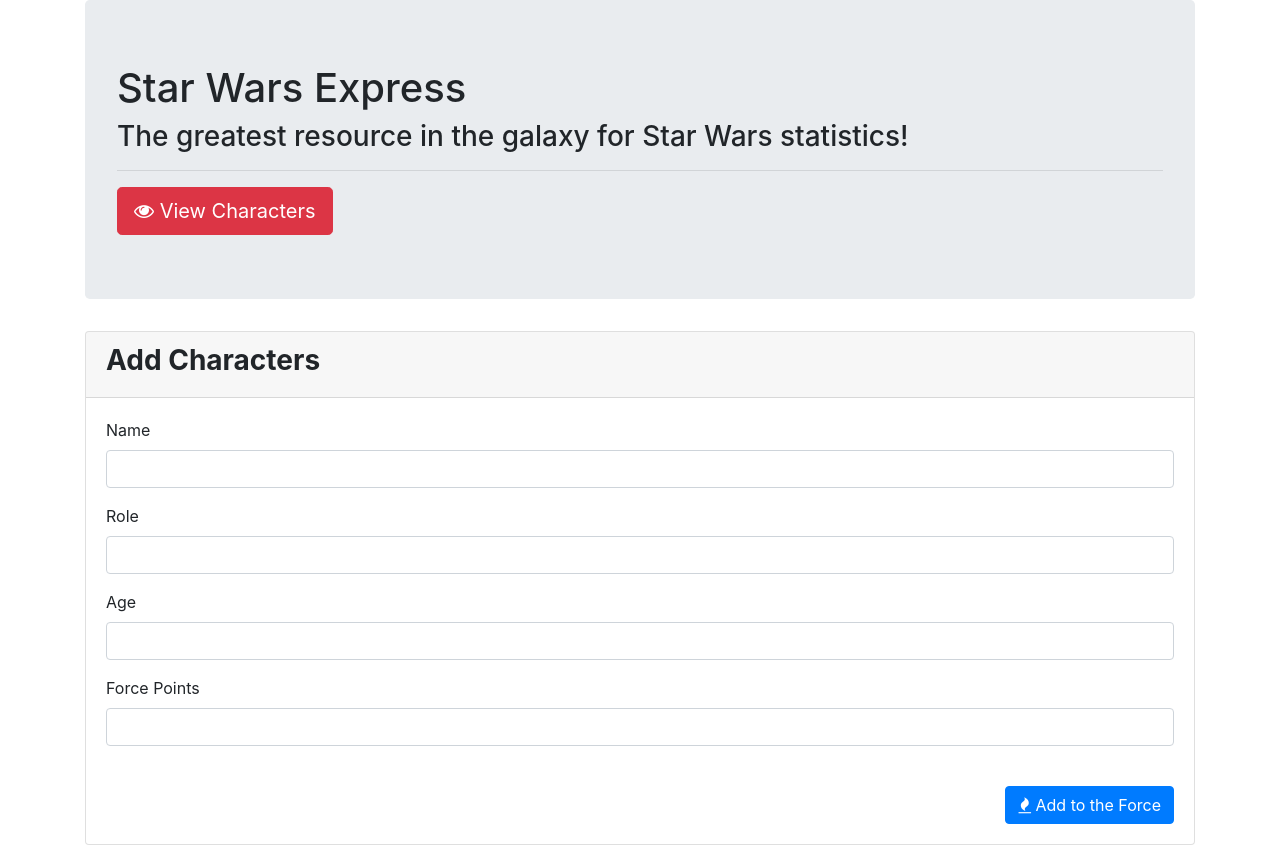
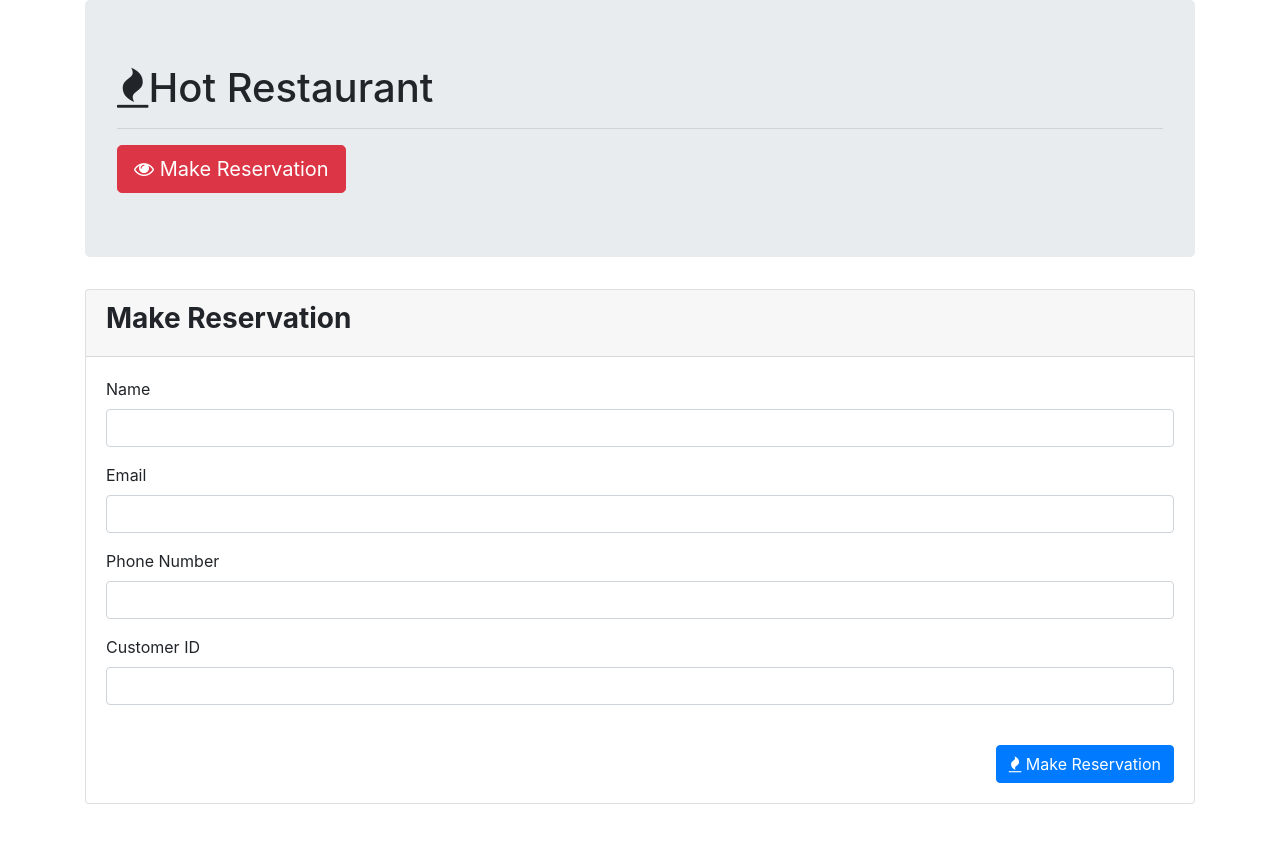
Before and after one commit to tveeder/Hot_Restaurant, a website: page add.html in a window 1280 px wide. After the commit the page ends 804 px from the top, so only its background shows below. Drawn offline with nearby package versions, Linux system fonts and the light colour scheme.

Commit message:
Add files via upload

```diff
--- a/add.html
+++ b/add.html
@@ -1,5 +1,6 @@
 <!DOCTYPE html>
 <html lang="en">
+
 <head>
   <meta charset="UTF-8">
   <title>Star Wars - Express</title>
@@ -10,14 +11,16 @@
   <script src="https://maxcdn.bootstrapcdn.com/bootstrap/4.0.0/js/bootstrap.min.js"></script>
 
 </head>
+
 <body>
 
   <div class="container">
     <div class="jumbotron">
-      <h1>Star Wars Express</h1>
-      <h3>The greatest resource in the galaxy for Star Wars statistics!</h3>
+      <h1><span class="fa fa-fire"></span>Hot Restaurant</h1>
+
+
       <hr>
-      <a href="/"><button class="btn btn-danger btn-lg"><span class="fa fa-eye"></span> View Characters</button></a>
+      <a href="/"><button class="btn btn-danger btn-lg"><span class="fa fa-eye"></span> Make Reservation</button></a>
     </div>
     <div class="row">
 
@@ -25,7 +28,7 @@
 
         <div class="card">
           <div class="card-header">
-            <h3><strong>Add Characters</strong></h3>
+            <h3><strong>Make Reservation</strong></h3>
           </div>
           <div class="card-body">
             <form method="POST" role="form">
@@ -36,24 +39,26 @@
               </div>
 
               <div class="form-group">
-                <label for="role">Role</label>
-                <input type="text" class="form-control" id="role">
+                <label for="Email">Email</label>
+                <input type="text" class="form-control" id="Email">
               </div>
 
               <div class="form-group">
-                <label for="age">Age</label>
-                <input type="text" class="form-control" id="age">
+                <label for="Phone">Phone Number</label>
+                <input type="text" class="form-control" id="Phone">
               </div>
 
               <div class="form-group">
-                <label for="force-points">Force Points</label>
-                <input type="text" class="form-control" id="force-points">
+                <label for="id">Customer ID</label>
+                <input type="text" class="form-control" id="id">
               </div>
 
             </form>
             <br>
             <div class="text-right">
-              <button type="submit" class="btn btn-primary btn-md" id="add-btn"><span class="fa fa-fire"></span> Add to the Force</button>
+              <button type="submit" class="btn btn-primary btn-md" id="add-btn">
+                <span class="fa fa-fire">
+                </span> Make Reservation</button>
             </div>
           </div>
         </div>
@@ -64,7 +69,7 @@
 
   <script type="text/javascript">
     // Question: What does this code do?
-    $("#add-btn").on("click", function(event) {
+    $("#add-btn").on("click", function (event) {
       event.preventDefault();
       var newCharacter = {
         name: $("#name").val().trim(),
@@ -75,7 +80,7 @@
 
       // Question: What does this code do??
       $.post("/api/characters", newCharacter)
-        .then(function(data) {
+        .then(function (data) {
           console.log("add.html", data);
           alert("Adding character...");
         });
@@ -83,4 +88,5 @@
   </script>
 
 </body>
+
 </html>
```
